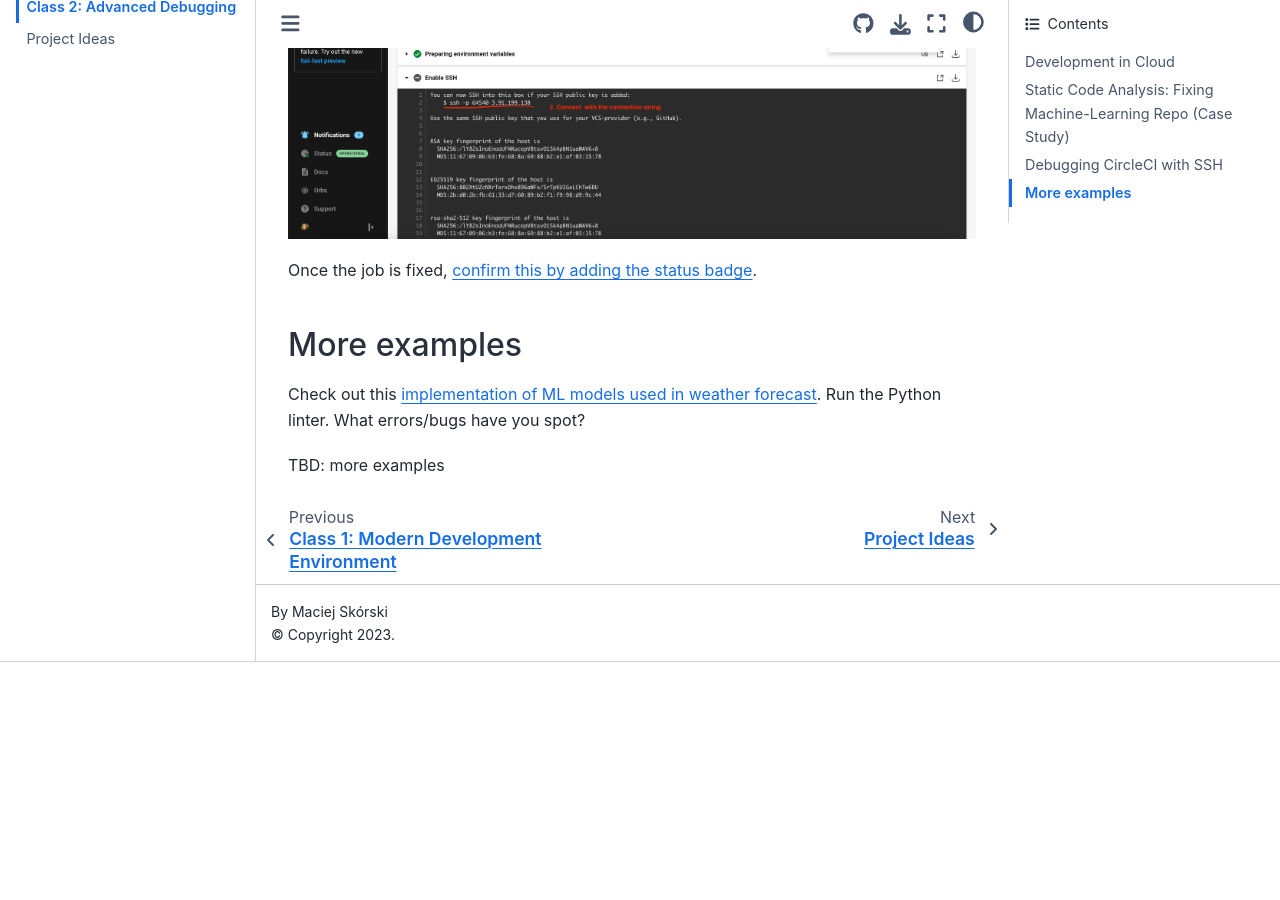
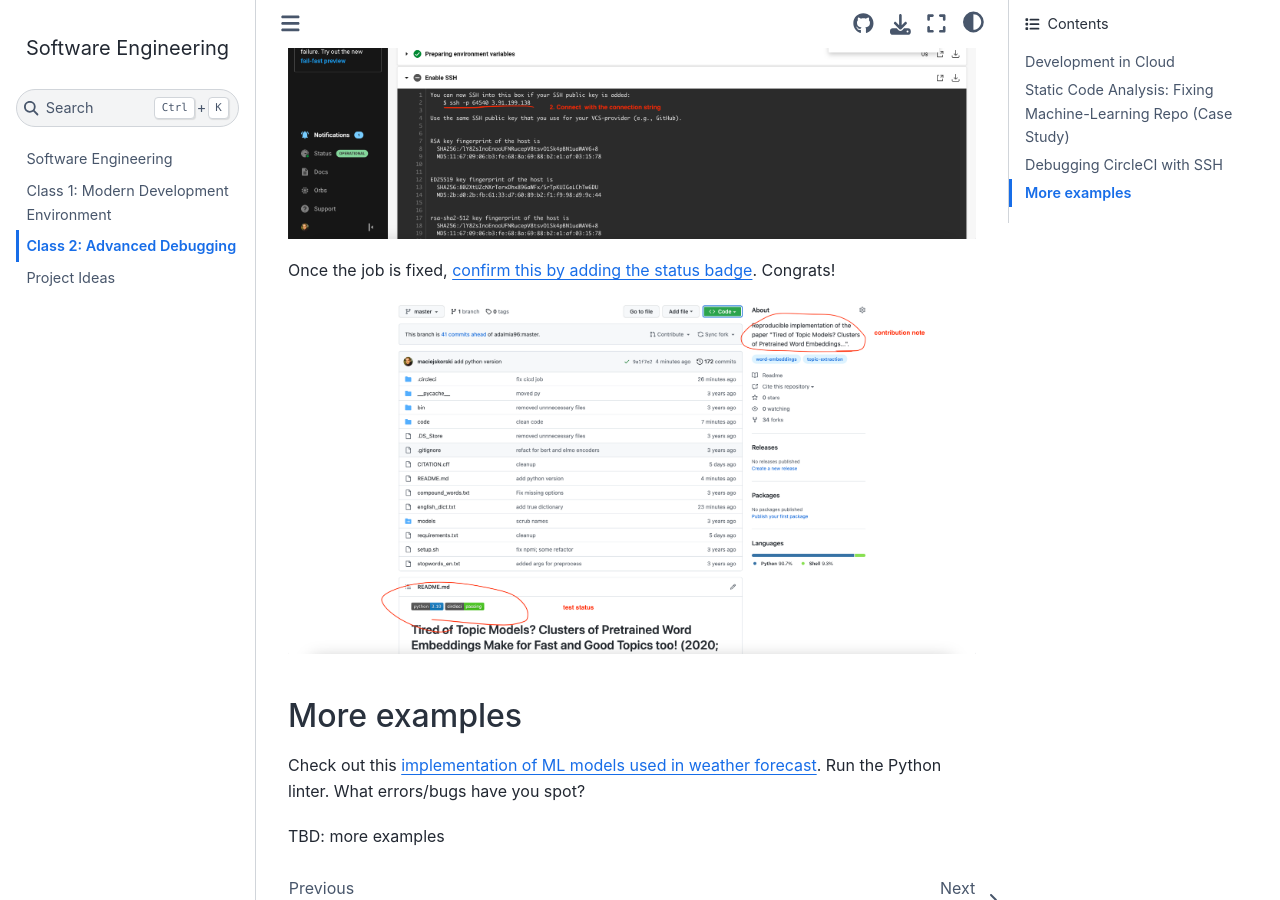
Before and after one commit to maciejskorski/software_engineering, a Jupyter Book: the page built from docs/advanced_debugging.md, in a window 1280 px wide and 900 px high, scrolled down 4874 px. Built offline with Jupyter Book 1.0.4 settings and Sphinx 7.4.7 and the Sphinx Book theme 1.1.4, drawn with Linux system fonts in a browser that asks for light colours; before the commit the page ends 5536 px from its top, so only the background shows below that.

Commit message:
repo status

```diff
--- a/docs/advanced_debugging.md
+++ b/docs/advanced_debugging.md
@@ -126,7 +126,9 @@ Enter the CircleCI environment via SSH, try to connect with the IDE and diagnose
 
 ![circleci_ssh](figures/circleci_ssh.png)
 
-Once the job is fixed, [confirm this by adding the status badge](https://circleci.com/docs/status-badges/).
+Once the job is fixed, [confirm this by adding the status badge](https://circleci.com/docs/status-badges/). Congrats!
+
+![status_badge](figures/repo_status.png)
 
 ## More examples
 
```
Also changed, not shown: docs/figures/repo_status.png (added).
